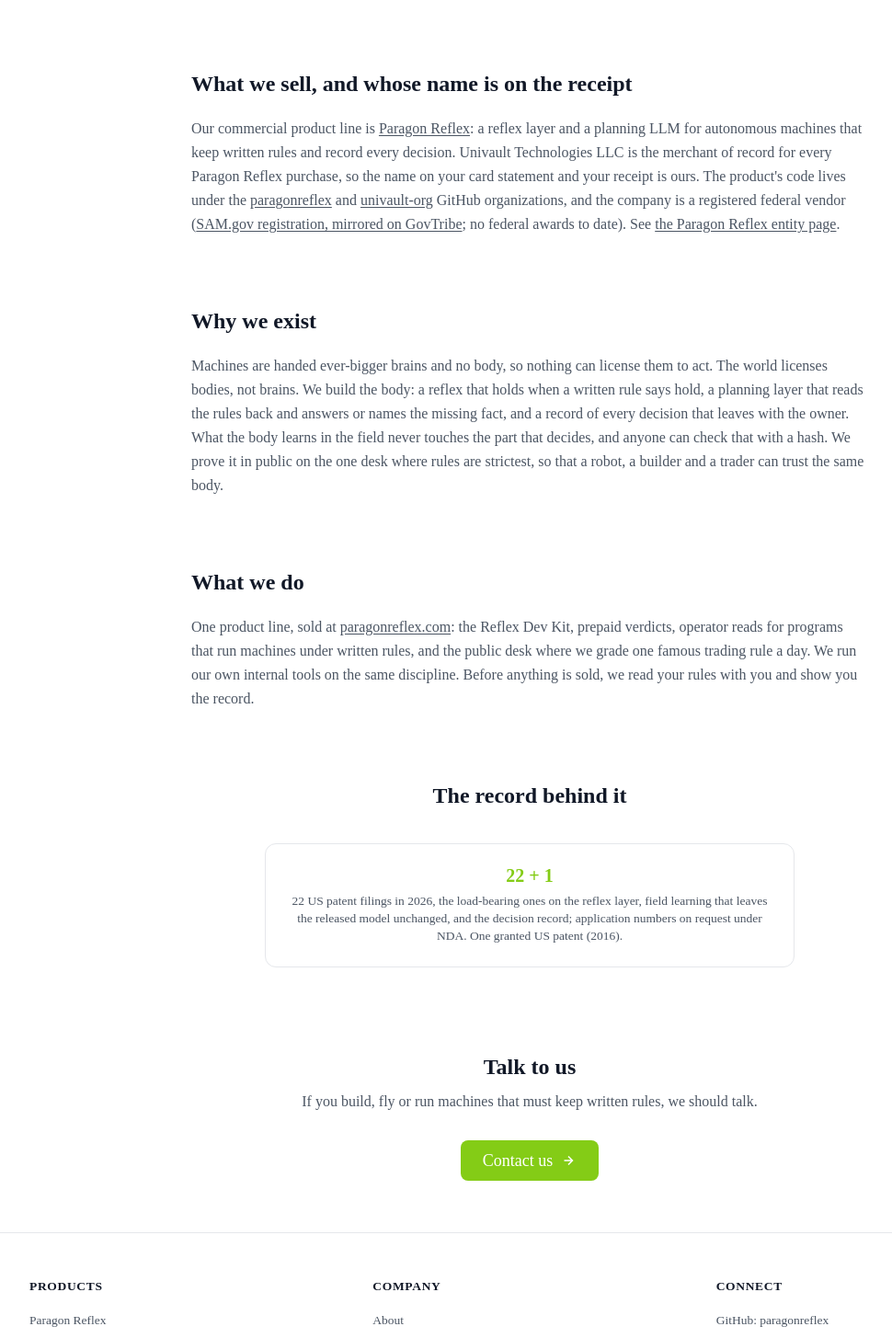
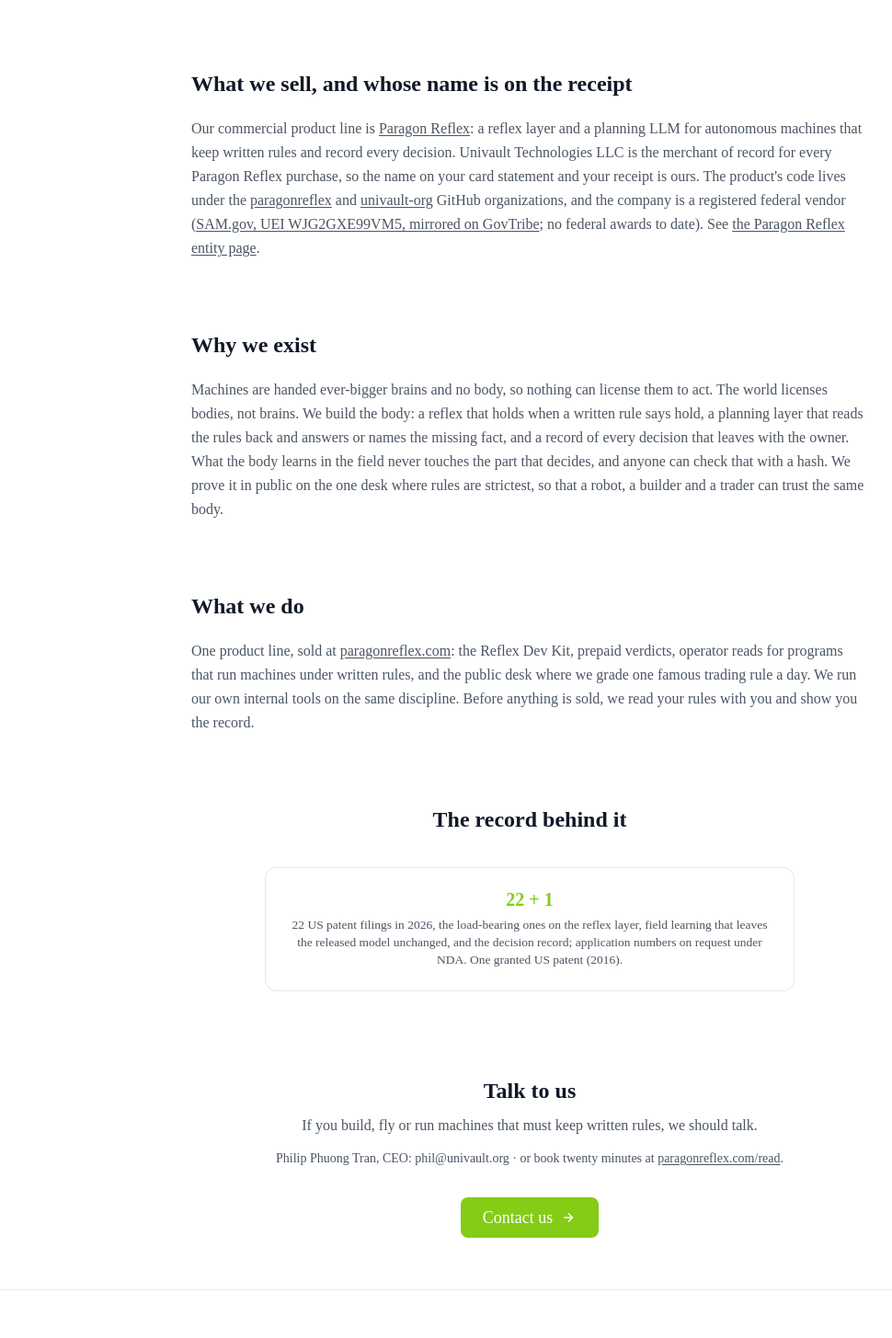
Before and after one commit to univault-org/md-next, a Next.js app: page /about in a window 1280 px wide. Shown: the part 456-1911 px from the top of the page at 92% size, without its empty margins (64-1034 px from the left). Built offline with nearby package versions, Linux system fonts and the light colour scheme.

Commit message:
About and entity page: UEI, legal address, a direct founder line and the booking page, from the submitted proposals

```diff
--- a/src/pages/about/index.js
+++ b/src/pages/about/index.js
@@ -59,7 +59,7 @@
           under the <a href="https://github.com/paragonreflex" className="underline underline-offset-2">paragonreflex</a> and{" "}
           <a href="https://github.com/univault-org" className="underline underline-offset-2">univault-org</a> GitHub
           organizations, and the company is a registered federal vendor (
-          <a href="https://govtribe.com/vendors/univault-technologies-llc" className="underline underline-offset-2">SAM.gov registration, mirrored on GovTribe</a>; no federal awards to date).
+          <a href="https://govtribe.com/vendors/univault-technologies-llc" className="underline underline-offset-2">SAM.gov, UEI WJG2GXE99VM5, mirrored on GovTribe</a>; no federal awards to date).
           See <Link href="/paragon-reflex/" className="underline underline-offset-2">the Paragon Reflex entity page</Link>.
         </p>
       </section>
@@ -125,6 +125,10 @@
           If you build, fly or run machines that must keep written rules, we
           should talk.
         </p>
+        <p className="mt-4 text-base text-neutral-600 dark:text-neutral-400">
+          Philip Phuong Tran, CEO: phil@univault.org &middot; or book twenty minutes at{" "}
+          <a href="https://paragonreflex.com/read" className="underline underline-offset-2">paragonreflex.com/read</a>.
+        </p>
         <div className="mt-8">
           <Link
             href="/#contact"
--- a/src/pages/paragon-reflex/index.js
+++ b/src/pages/paragon-reflex/index.js
@@ -33,8 +33,8 @@
         <p className="mt-4 text-lg text-neutral-600 dark:text-neutral-300 leading-relaxed">
           Univault Technologies LLC is the merchant of record for every Paragon Reflex purchase: the dev kit,
           the prepaid verdicts, and any invoiced work. The name on your card statement and your receipt is
-          ours. Questions about a charge go to the contact form on this site or to the support address on
-          the receipt.
+          ours: Univault Technologies LLC, 1416 S 500 E, Salt Lake City, UT 84105, UEI WJG2GXE99VM5. Questions
+          about a charge go to phil@univault.org or to the support address on the receipt.
         </p>
       </section>
 
```
